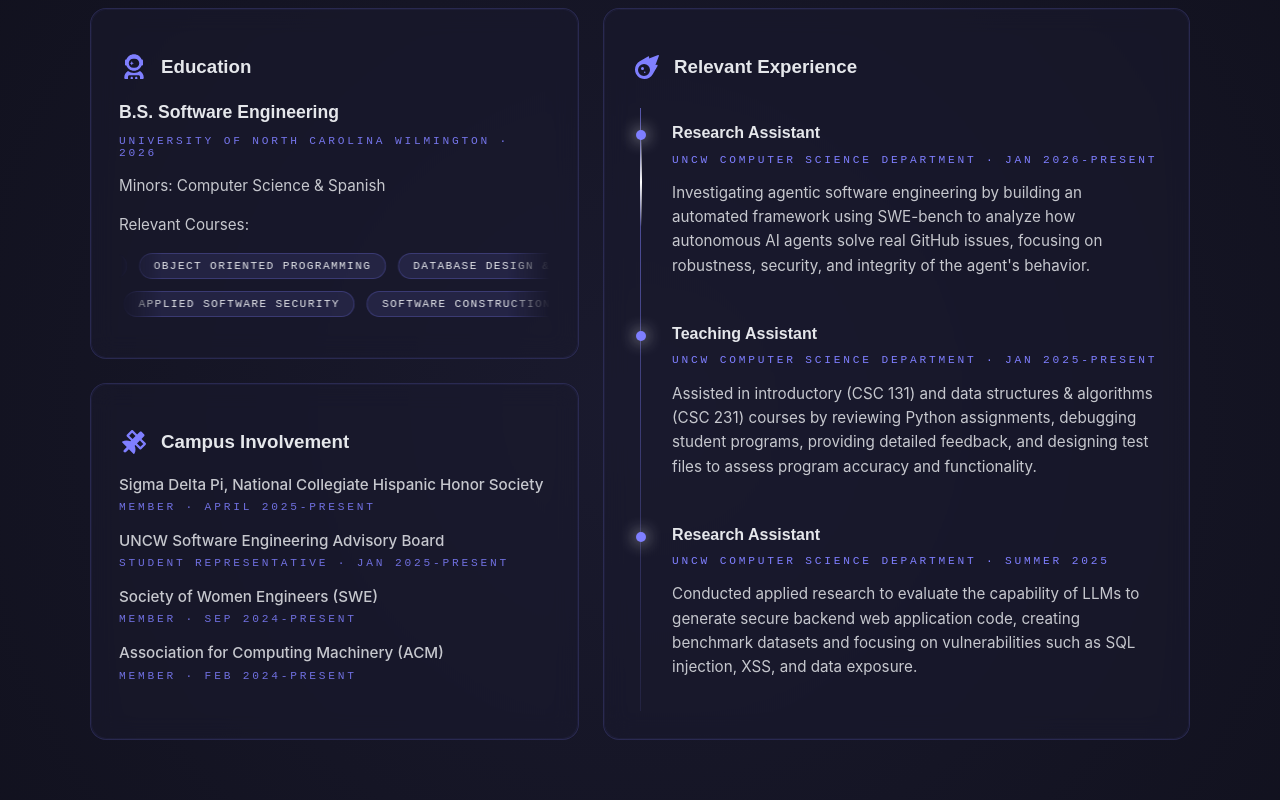
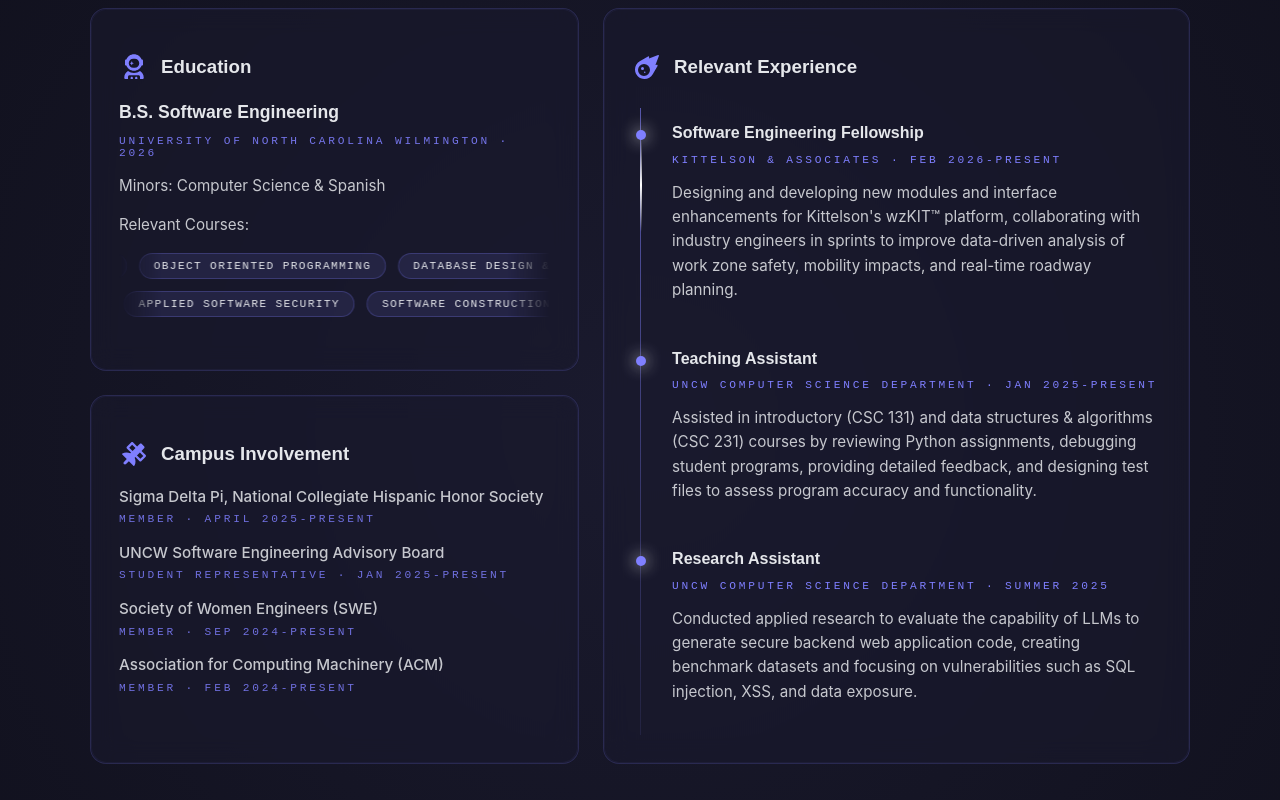
Before and after one commit to mika-collins/mika-collins.github.io, a React (Vite) app: page / in a window 1280 px wide. Shown: the part 1420-2220 px from the top of the page. Built offline with nearby package versions, Linux system fonts and the light colour scheme; no server answers.

Commit message:
Added most recent experience to experience section

```diff
--- a/src/components/Experience/Experience.tsx
+++ b/src/components/Experience/Experience.tsx
@@ -65,6 +65,7 @@ const Experience = () => {
               </div>
             </div>
 
+            {/* Comment out research position for now, may add back later if continued
             <div className="timeline-item">
               <span className="timeline-dot" />
               <div className="timeline-content">
@@ -75,7 +76,7 @@ const Experience = () => {
                 </p>
               </div>
             </div>
-
+            */}
             <div className="timeline-item">
               <span className="timeline-dot" />
               <div className="timeline-content">
@@ -83,6 +84,17 @@ const Experience = () => {
                 <p className="timeline-meta">{t("experience.work.positions.2.company")}</p>
                 <p className="card-description">
                   {t("experience.work.positions.2.description")}
+                </p>
+              </div>
+            </div>
+
+            <div className="timeline-item">
+              <span className="timeline-dot" />
+              <div className="timeline-content">
+                <h4 className="timeline-title">{t("experience.work.positions.3.title")}</h4>
+                <p className="timeline-meta">{t("experience.work.positions.3.company")}</p>
+                <p className="card-description">
+                  {t("experience.work.positions.3.description")}
                 </p>
               </div>
             </div>
--- a/src/i18n/en.ts
+++ b/src/i18n/en.ts
@@ -57,6 +57,11 @@ const en = {
       work: {
         label: "Relevant Experience",
         positions: [
+          {
+            title: "Software Engineering Fellowship",
+            company: "Kittelson & Associates · Feb 2026-Present",
+            description: "Designing and developing new modules and interface enhancements for Kittelson's wzKIT\u2122 platform, collaborating with industry engineers in sprints to improve data-driven analysis of work zone safety, mobility impacts, and real-time roadway planning."
+          },
           {
             title: "Research Assistant",
             company: "UNCW Computer Science Department · Jan 2026-Present",
--- a/src/i18n/es.ts
+++ b/src/i18n/es.ts
@@ -57,6 +57,11 @@ const es = {
       work: {
         label: "Experiencia Relevante",
         positions: [
+          {
+            title: "Software Engineering Fellowship",
+            company: "Kittelson & Associates · Feb 2026-Presente",
+            description: "Diseñando y desarrollando nuevos módulos y mejoras de interfaz para la plataforma wzKIT\u2122 de Kittelson, colaborando con ingenieros industriales en sprints para mejorar el análisis basado en datos de seguridad de zonas de trabajo, impactos de movilidad y planificación vial en tiempo real."
+          },
           {
             title: "Asistente de Investigación",
             company: "Departamento de Ciencias de la Computación de UNCW · Ene 2026-Presente",
```
